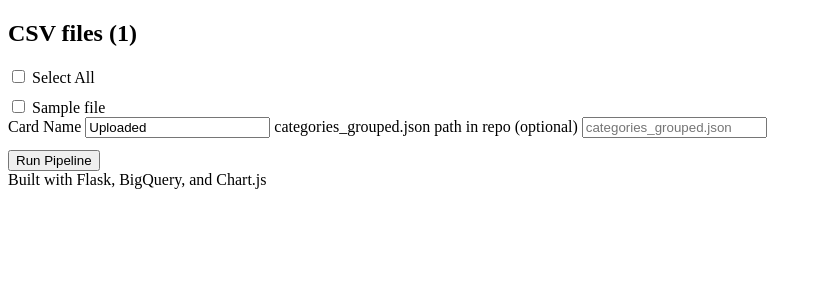
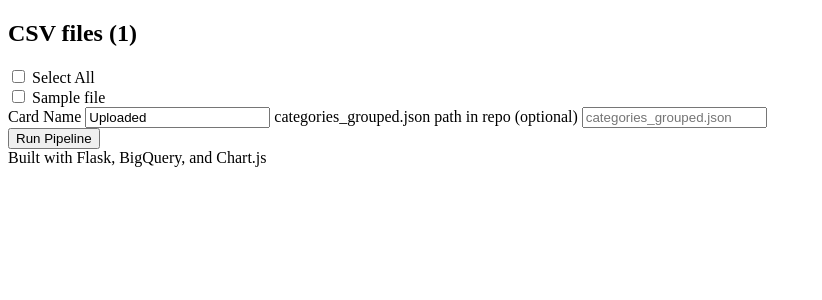
Before and after one commit to pdeepanraj/expensetracker, a Flask app: template templates/list.html in a window 1280 px wide. Shown: the part 116-416 px from the top of the page, without its empty margins (0-822 px from the left). Run offline with Flask 3, Linux system fonts and the light colour scheme; the template is opened without the code that fills it: most values are stand-ins (such as "Sample title", 1, 10 or a date in 2020).

Commit message:
Update list.html

```diff
--- a/templates/list.html
+++ b/templates/list.html
@@ -17,25 +17,25 @@ Repo: {{ owner }}/{{ repo }}@{{ branch }}{% if path %}/{{ path }}{% endif %}
     <input type="hidden" name="branch" value="{{ branch }}">
     <input type="hidden" name="path" value="{{ path }}">
 
-    <div style="margin-bottom:10px;">
+    <div class="select-all">
       <label><input type="checkbox" id="selectAll"> Select All</label>
     </div>
 
-    {% for f in files %}
-      <div>
-        <label>
+    <div class="checkbox-list">
+      {% for f in files %}
+        <label class="checkbox-item">
           <input type="checkbox" name="csv_paths" value="{{ f.path }}"> {{ f.name }}
         </label>
-      </div>
-    {% endfor %}
+      {% endfor %}
+    </div>
 
-    <label style="margin-top:12px;">Card Name</label>
+    <label>Card Name</label>
     <input type="text" name="card_name" value="Uploaded" required>
 
     <label>categories_grouped.json path in repo (optional)</label>
     <input type="text" name="json_path" placeholder="categories_grouped.json">
 
-    <div style="margin-top:12px;">
+    <div class="actions">
       <button type="submit">Run Pipeline</button>
     </div>
   </form>
```
